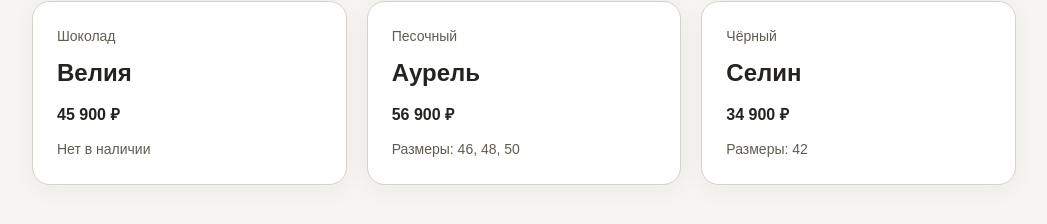
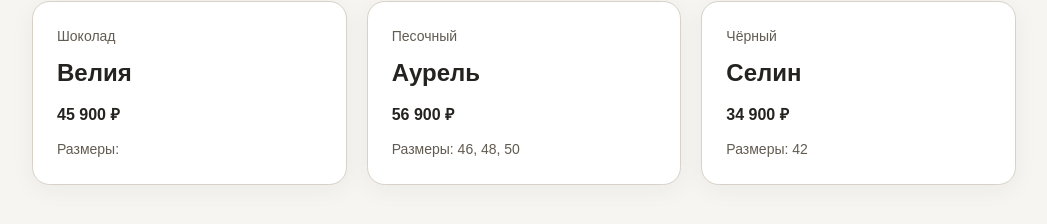
Before and after one commit to lianamrt2003-hub/sovelira, a Next.js app: page / in a window 1280 px wide. Shown: the part 462-686 px from the top of the page, without its empty margins (116-1163 px from the left). Built offline with nearby package versions, Linux system fonts and the light colour scheme.

Commit message:
feat: размеры в карточке без условия
Учебная поломка: у шубы без размеров пропала надпись Нет в наличии

```diff
--- a/components/coat-card.tsx
+++ b/components/coat-card.tsx
@@ -11,7 +11,7 @@ export function CoatCard({ coat }: { coat: Coat }) {
       <h2 className="mt-2 text-title font-semibold">{coat.name}</h2>
       <p className="mt-3 text-body font-semibold">{price} ₽</p>
       <p className="mt-3 text-caption text-secondary">
-        {inStock ? `Размеры: ${coat.sizes.join(", ")}` : "Нет в наличии"}
+        {`Размеры: ${coat.sizes.join(", ")}`}
       </p>
     </article>
   );
```
